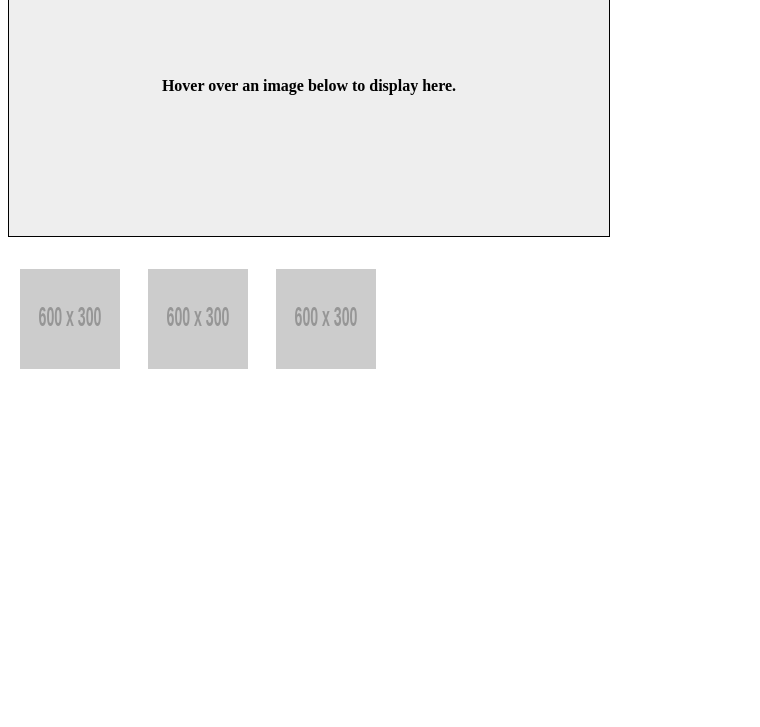
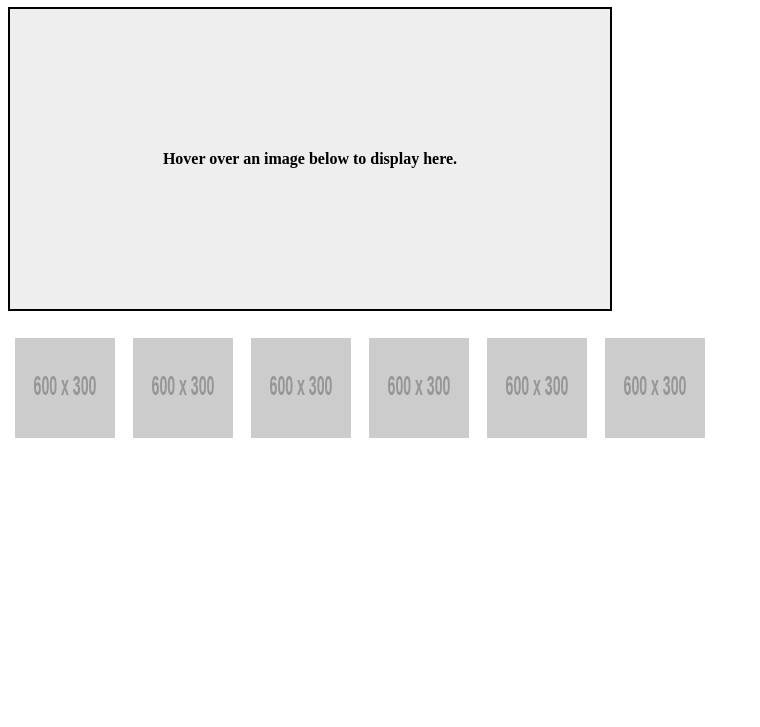
Before and after one commit to mojospy1/html5site, a plain HTML site: page index.html in a window 1280 px wide. Shown: the part 73-800 px from the top of the page, without its empty margins (0-760 px from the left). Drawn offline with Linux system fonts and the light colour scheme.

Commit message:
Update index.html

```diff
--- a/index.html
+++ b/index.html
@@ -1,58 +1,67 @@
 <!DOCTYPE html>
-<html>
+<html lang="en">
 <head>
-  <title>Interactive Photo Gallery</title>
+  <meta charset="UTF-8">
+  <title>Accessible Interactive Photo Gallery</title>
   <style>
     #image {
       height: 300px;
       width: 600px;
-      border: 1px solid black;
+      border: 2px solid black;
       background-color: #eee;
       background-size: cover;
+      background-position: center;
       text-align: center;
       line-height: 300px;
       font-weight: bold;
       margin-bottom: 20px;
     }
-
     .preview {
       width: 100px;
       height: 100px;
-      margin: 10px;
+      margin: 5px;
       border: 2px solid transparent;
-      transition: border 0.3s;
       cursor: pointer;
     }
-
-    .preview:hover {
-      border: 2px solid #444;
+    .preview:focus {
+      outline: 2px solid blue;
     }
   </style>
 </head>
-<body>
+<body onload="initializeGallery()">
 
-<div id="image">
-  Hover over an image below to display here.
+<h1>My Accessible Photo Gallery</h1>
+<div id="image">Hover over an image below to display here.</div>
+
+<div id="gallery">
+  <img class="preview" src="https://via.placeholder.com/600x300/FF5733/ffffff?text=Image+1" alt="A bright red image" onmouseover="upDate(this)" onmouseleave="unDo()" onfocus="upDate(this)" onblur="unDo()">
+  <img class="preview" src="https://via.placeholder.com/600x300/33FF57/ffffff?text=Image+2" alt="A bright green image" onmouseover="upDate(this)" onmouseleave="unDo()" onfocus="upDate(this)" onblur="unDo()">
+  <img class="preview" src="https://via.placeholder.com/600x300/3357FF/ffffff?text=Image+3" alt="A bright blue image" onmouseover="upDate(this)" onmouseleave="unDo()" onfocus="upDate(this)" onblur="unDo()">
+  <img class="preview" src="https://via.placeholder.com/600x300/F1C40F/000000?text=Image+4" alt="A yellow image" onmouseover="upDate(this)" onmouseleave="unDo()" onfocus="upDate(this)" onblur="unDo()">
+  <img class="preview" src="https://via.placeholder.com/600x300/8E44AD/ffffff?text=Image+5" alt="A purple image" onmouseover="upDate(this)" onmouseleave="unDo()" onfocus="upDate(this)" onblur="unDo()">
+  <img class="preview" src="https://via.placeholder.com/600x300/2ECC71/ffffff?text=Image+6" alt="A green image" onmouseover="upDate(this)" onmouseleave="unDo()" onfocus="upDate(this)" onblur="unDo()">
 </div>
-
-<!-- Sample images -->
-<img class="preview" src="https://via.placeholder.com/600x300/FF0000/FFFFFF?text=Red" alt="Red Image" onmouseover="upDate(this)" onmouseout="unDo()">
-<img class="preview" src="https://via.placeholder.com/600x300/00FF00/FFFFFF?text=Green" alt="Green Image" onmouseover="upDate(this)" onmouseout="unDo()">
-<img class="preview" src="https://via.placeholder.com/600x300/0000FF/FFFFFF?text=Blue" alt="Blue Image" onmouseover="upDate(this)" onmouseout="unDo()">
 
 <script>
   function upDate(previewPic) {
-    console.log("Hovering:", previewPic.alt, previewPic.src);
-    const imageDiv = document.getElementById("image");
-    imageDiv.innerHTML = previewPic.alt;
-    imageDiv.style.backgroundImage = "url('" + previewPic.src + "')";
+    console.log("Event triggered on: ", previewPic.alt);
+    const display = document.getElementById("image");
+    display.innerHTML = previewPic.alt;
+    display.style.backgroundImage = "url('" + previewPic.src + "')";
   }
 
   function unDo() {
-    console.log("Mouse left image");
-    const imageDiv = document.getElementById("image");
-    imageDiv.innerHTML = "Hover over an image below to display here.";
-    imageDiv.style.backgroundImage = "url('')";
+    const display = document.getElementById("image");
+    display.innerHTML = "Hover over an image below to display here.";
+    display.style.backgroundImage = "url('')";
+  }
+
+  function initializeGallery() {
+    console.log("Page loaded. Initializing tabindex...");
+    const previews = document.querySelectorAll('.preview');
+    for (let i = 0; i < previews.length; i++) {
+      previews[i].setAttribute('tabindex', '0');
+    }
   }
 </script>
 
```
